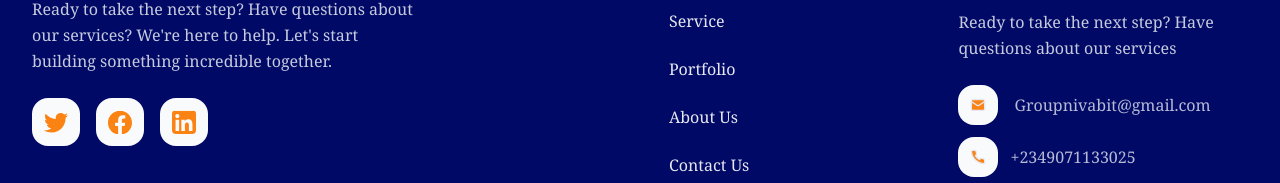
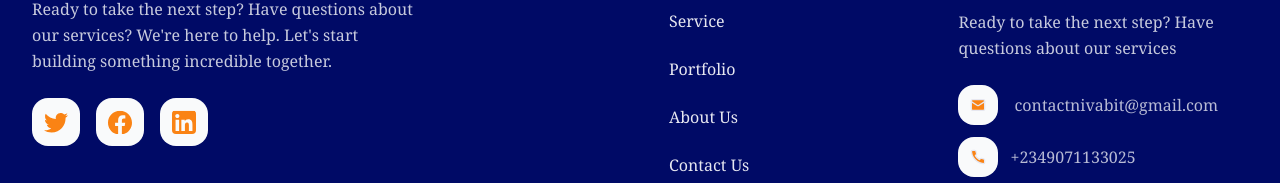
Before and after one commit to nivabit/nivabit, a Next.js app: page / in a window 1280 px wide. Shown: the part 6636-6819 px from the top of the page. Built offline with nearby package versions, Linux system fonts and the light colour scheme.

Commit message:
change nivabit website contact email

```diff
--- a/src/components/layouts/Footer.tsx
+++ b/src/components/layouts/Footer.tsx
@@ -143,7 +143,7 @@ export default function Navbar() {
                 <span className='p-3 bg-gray-50 rounded-2xl'>
                   <Mail className='fill-secondary size-4' />
                 </span>
-                <span className='opacity-80 '>Groupnivabit@gmail.com</span>
+                <span className='opacity-80 '>contactnivabit@gmail.com</span>
               </Link>
               <Link href='lorem' className='flex items-center space-x-3'>
                 <span className='p-3 bg-gray-50 rounded-2xl'>
```
